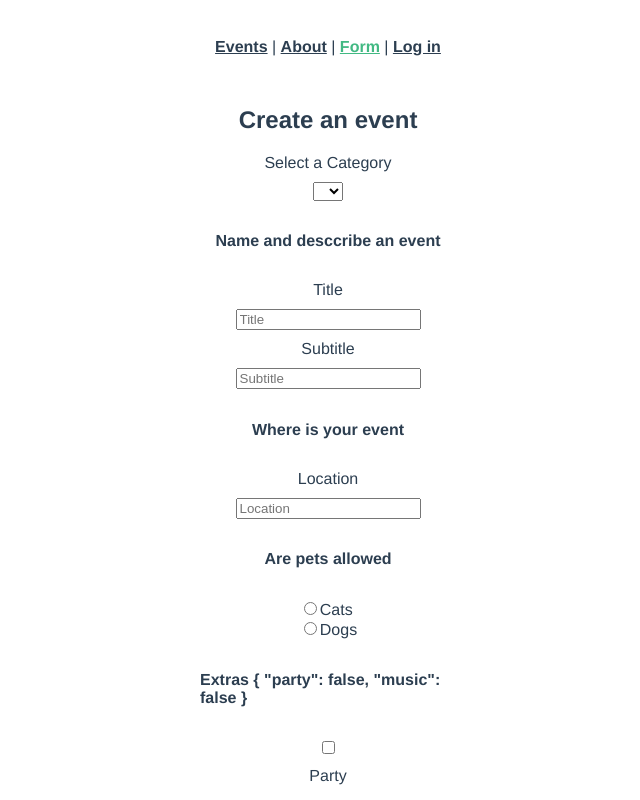
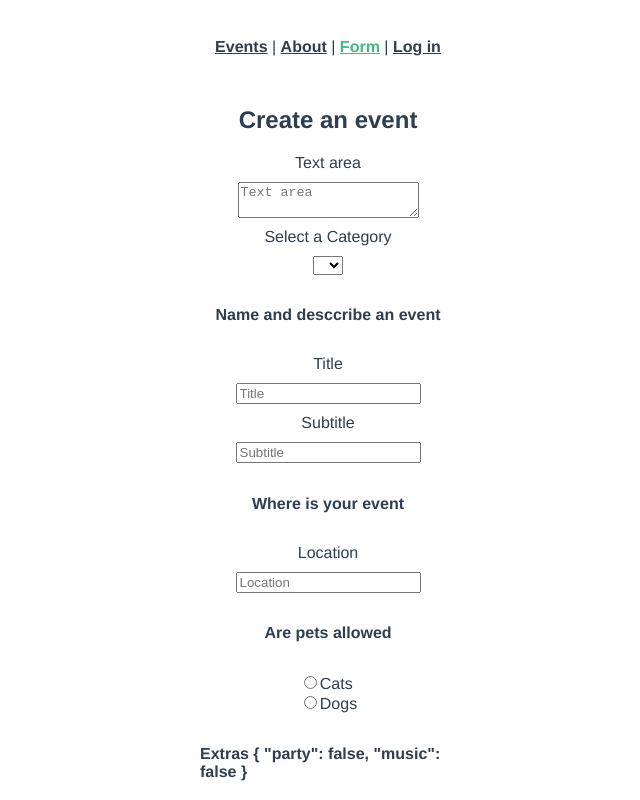
Before and after one commit to KarlenKhachaturyan/vue3, a Vue app in the folder vue-real-world/: page /dynamic-form in a window 1280 px wide. Shown: the top 800 px of the page, without its empty margins (312-952 px from the left). Built offline with nearby package versions, Linux system fonts and the light colour scheme.

Commit message:
BaseTextArea

```diff
--- /dev/null
+++ b/vue-real-world/src/components/Base/BaseTextArea.vue
@@ -0,0 +1,26 @@
+<script setup>
+const props = defineProps({
+    label: {
+        type: String,
+        default: '',
+    },
+    modelValue: {
+        type: [String, Number],
+        default: ''
+    }
+})
+
+</script>
+<!--
+ In order to add all the rest
+ class/type/other attrs you can use v-bind='$attrs'
+-->
+<template>
+    <label >{{ props.label }}</label>
+    <textarea
+        v-bind="$attrs"
+        :value="modelValue"
+        :placeholder="props.label"
+        @input="$emit('update:modelValue', $event.target.value)"
+    />
+</template>
--- a/vue-real-world/src/views/FormView.vue
+++ b/vue-real-world/src/views/FormView.vue
@@ -1,17 +1,16 @@
 <script setup>
-import { reactive } from 'vue';
-import BaseInput from '@/components/Base/BaseInput.vue';
-import BaseSelect from '@/components/Base/BaseSelect.vue';
-import BaseCheckbox from '@/components/Base/BaseCheckbox.vue';
-import BaseRadioGroup from '@/components/Base/BaseRadioGroup.vue';
+import { reactive } from 'vue'
+import BaseInput from '@/components/Base/BaseInput.vue'
+import BaseSelect from '@/components/Base/BaseSelect.vue'
+import BaseCheckbox from '@/components/Base/BaseCheckbox.vue'
+import BaseRadioGroup from '@/components/Base/BaseRadioGroup.vue'
+import BaseTextArea from '@/components/Base/BaseTextArea.vue'
 
-const selectOptions = [
-    'a', 'b', 'c', 'd'
-]
+const selectOptions = ['a', 'b', 'c', 'd']
 
 const petOptions = [
-    {label: 'Cats', value: "cats"},
-    {label: 'Dogs', value: "dogs"},
+  { label: 'Cats', value: 'cats' },
+  { label: 'Dogs', value: 'dogs' }
 ]
 
 const event = reactive({
@@ -30,59 +29,36 @@ const sendForm = () => {
   // here we will send the form data
   // using axios post....
 }
-
-
 </script>
 
 <template>
   <h2>Create an event</h2>
-<form @submit.prevent="sendForm" style="text-align: left; display: flex; flex-direction: column; align-items: center;">
-
-    <BaseSelect
-        :options="selectOptions"
-        v-model="event.category"
-        label="Select a Category"
-    />
+  <form
+    @submit.prevent="sendForm"
+    style="text-align: left; display: flex; flex-direction: column; align-items: center"
+  >
+    <BaseTextArea label="Text area" v-model="event.category" maxLength="40" />
+    <BaseSelect :options="selectOptions" v-model="event.category" label="Select a Category" />
 
     <h4>Name and desccribe an event</h4>
 
-    <BaseInput
-        label="Title"
-        v-model="event.title"
-    />
+    <BaseInput label="Title" v-model="event.title" />
 
-    <BaseInput
-        label="Subtitle"
-        v-model="event.subtitle"
-    />
+    <BaseInput label="Subtitle" v-model="event.subtitle" />
 
     <h4>Where is your event</h4>
 
-    <BaseInput
-        label="Location"
-        v-model="event.location"
-    />
+    <BaseInput label="Location" v-model="event.location" />
 
-    <h4> Are pets allowed</h4>
+    <h4>Are pets allowed</h4>
     <div>
-        <BaseRadioGroup
-            v-model="event.pets"
-            name="pets"
-            :options="petOptions"
-        />
+      <BaseRadioGroup v-model="event.pets" name="pets" :options="petOptions" />
     </div>
 
-    <h4>Extras  {{ event.extras }}</h4>
+    <h4>Extras {{ event.extras }}</h4>
 
-    <BaseCheckbox
-        label="Party"
-        v-model="event.extras.party"
-
-    />
-    <BaseCheckbox
-        label="Music"
-        v-model="event.extras.music"
-    />
+    <BaseCheckbox label="Party" v-model="event.extras.party" />
+    <BaseCheckbox label="Music" v-model="event.extras.music" />
 
     <button type="submit">Submit</button>
   </form>
```
Lines whose indentation alone changed are shown as unchanged.
